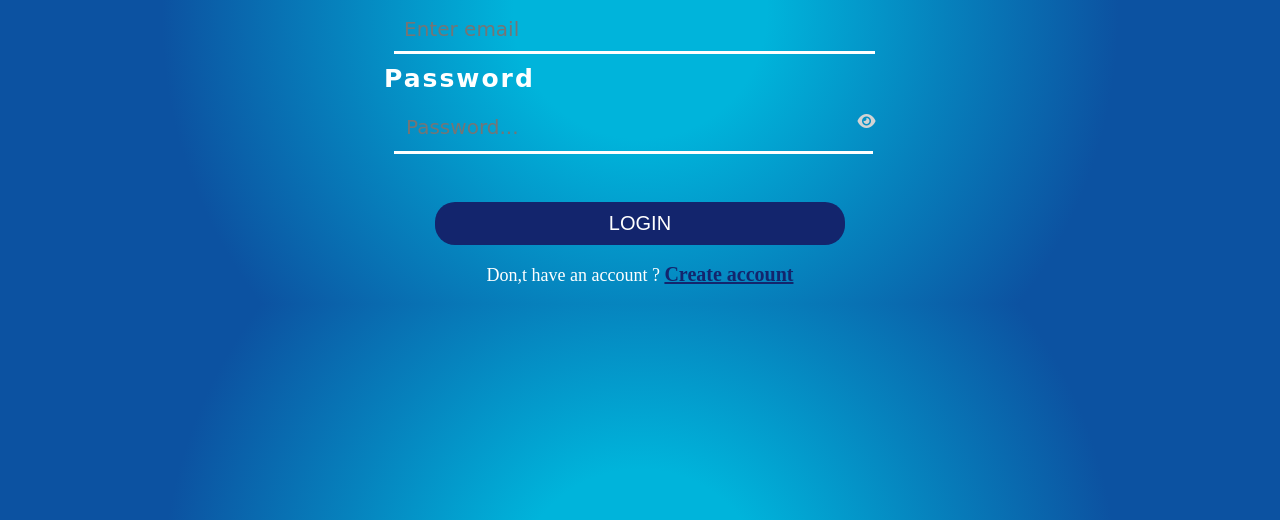
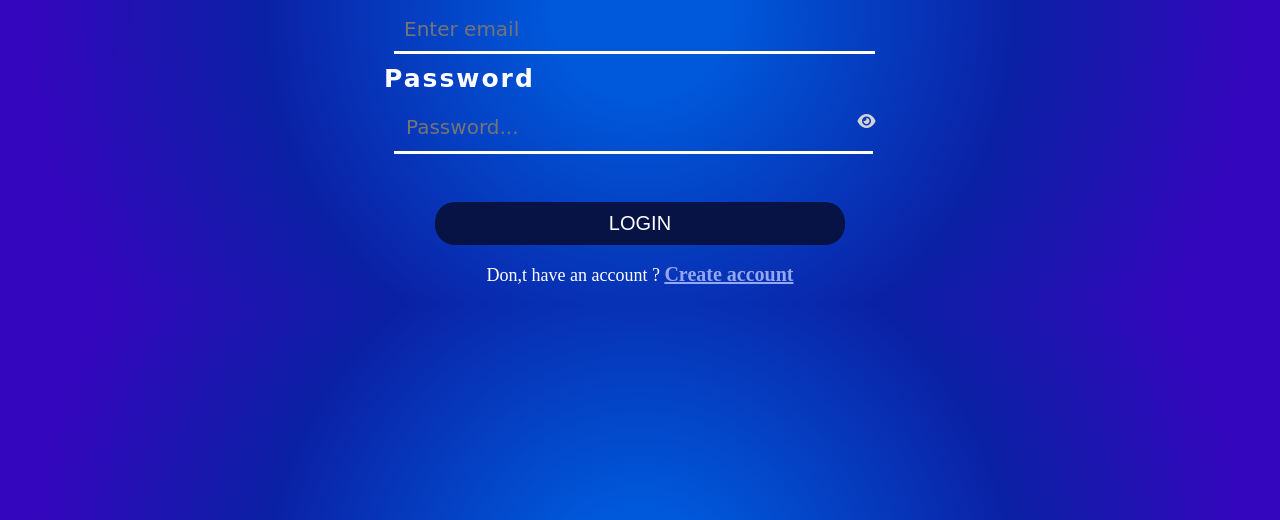
Before and after one commit to ZubairArif234/food-odering, a plain HTML site: page index.html in a window 1280 px wide. Shown: the part 280-800 px from the top of the page. Drawn offline with Linux system fonts and the light colour scheme; some packages are replaced by stand-ins of ours; a script that the page names is missing.

Commit message:
background color of login page change

```diff
--- a/style.css
+++ b/style.css
@@ -2,7 +2,7 @@ body{
     /* background-image: url("assets/book.avif"); */
     background-size: cover;
     background-repeat: no-repeat;
-    background: radial-gradient(circle, rgba(0,180,219,1) 18%, rgba(6,130,189,1) 43%, rgba(12,82,161,1) 68%);
+    background: radial-gradient(circle, rgba(0,89,219,1) 12%, rgba(11,32,164,1) 54%, rgba(52,6,189,1) 87%);
     /* background-color: aqua; */
 
 }
@@ -57,7 +57,7 @@ body{
 .loginBtn{
    /* color: blue; */
    color: white;
-   background-color: #13256d;
+   background-color: #071344;
    margin-top: 20px;
    font-size: 20px;
    /* font-family: cursive; */
@@ -88,7 +88,7 @@ body{
    /* margin-top: 50px; */
 }
 .loginP a {
-   color: #13256d;
+   color: #95a7f1;
    font-size: 20px;
    font-weight: bolder;
 }
```
